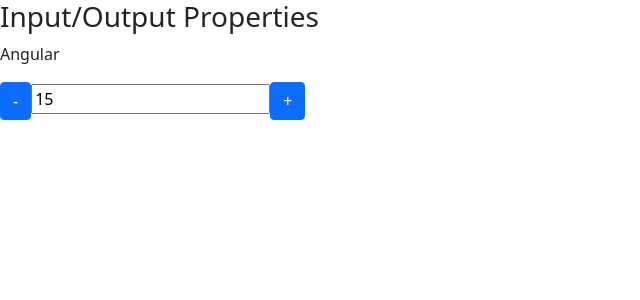
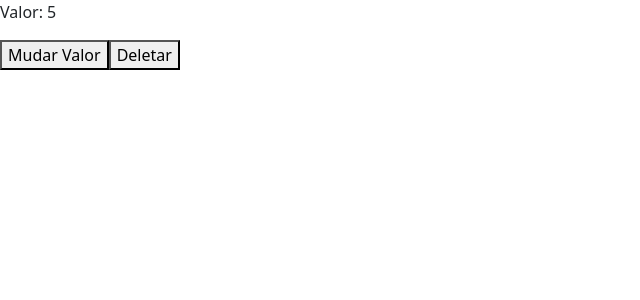
Before and after one commit to jaque20050/Angular, an Angular app in the folder data-binding/: page / in a window 1280 px wide. Shown: the top 300 px of the page, without its empty margins (0-640 px from the left). Built offline with nearby package versions, Linux system fonts and the light colour scheme.

Commit message:
Ciclo de vida (life-cycle) do Componente

```diff
--- a/data-binding/src/app/app.component.html
+++ b/data-binding/src/app/app.component.html
@@ -1 +1,5 @@
-<app-data-binding></app-data-binding>
+<app-ciclo [valorInicial]="valor" *ngIf="!deletarCiclo"></app-ciclo>
+<button (click)="mudarValor()">Mudar Valor</button>
+<button (click)="destruirCiclo()">Deletar</button>
+
+<!---app-data-binding></app-data-binding--->
--- a/data-binding/src/app/app.component.ts
+++ b/data-binding/src/app/app.component.ts
@@ -3,8 +3,18 @@ import { Component } from '@angular/core';
 @Component({
   selector: 'app-root',
   templateUrl: './app.component.html',
-  styleUrls: ['./app.component.css']
+  styleUrls: ['./app.component.css'],
 })
 export class AppComponent {
-  title = 'data-binding';
+  valor: number = 5;
+
+  deletarCiclo: boolean = false;
+
+  mudarValor() {
+    this.valor++;
+  }
+
+  destruirCiclo() {
+    this.deletarCiclo = true;
+  }
 }
--- a/data-binding/src/app/app.module.ts
+++ b/data-binding/src/app/app.module.ts
@@ -8,13 +8,15 @@ import { AppComponent } from './app.component';
 import { DataBindingComponent } from './data-binding/data-binding.component';
 import { InputPropertyComponent } from './input-property/input-property.component';
 import { OutputPropertyComponent } from './output-property/output-property.component';
+import { CicloComponent } from './ciclo/ciclo.component';
 
 @NgModule({
   declarations: [
     AppComponent,
     DataBindingComponent,
     InputPropertyComponent,
-    OutputPropertyComponent
+    OutputPropertyComponent,
+    CicloComponent
   ],
   imports: [
     BrowserModule,
--- /dev/null
+++ b/data-binding/src/app/ciclo/ciclo.component.html
@@ -0,0 +1 @@
+<p>Valor: {{ valorInicial }}</p>
--- /dev/null
+++ b/data-binding/src/app/ciclo/ciclo.component.ts
@@ -0,0 +1,62 @@
+import {
+  Component,
+  OnInit ,
+  OnChanges,
+  DoCheck,
+  AfterContentInit,
+  AfterContentChecked,
+  AfterViewInit,
+  AfterViewChecked,
+  OnDestroy,
+  Input
+} from '@angular/core';
+
+@Component({
+  selector: 'app-ciclo',
+  templateUrl: './ciclo.component.html',
+  styleUrls: ['./ciclo.component.css'],
+})
+export class CicloComponent implements OnChanges, OnInit,
+DoCheck, AfterContentInit, AfterContentChecked,
+AfterViewInit, AfterViewChecked, OnDestroy {
+
+  @Input() valorInicial: number = 10;
+
+  constructor() {
+    console.log('constructor');
+  }
+
+  ngOnChanges() {
+    console.log('ngOnChanges');
+  }
+
+  ngOnInit() {
+    console.log('ngOnInit');
+  }
+
+  ngDoCheck() {
+    console.log('ngDoCheck');
+  }
+
+  ngAfterContentInit() {
+    console.log('ngAfterContentInit');
+  }
+
+  ngAfterContentChecked() {
+    console.log('ngAfterContentChecked');
+  }
+
+  ngAfterViewInit() {
+    console.log('ngAfterViewInit');
+  }
+
+  ngAfterViewChecked() {
+    console.log('ngAfterViewChecked');
+  }
+  ngOnDestroy() {
+    console.log('ngOnDestroy');
+  }
+  private log(hook: string) {
+    console.log(hook);
+  }
+}
```
Also changed, not shown: data-binding/src/app/ciclo/ciclo.component.css (added), 1 other file (tests, documents, lock files or other folders).
